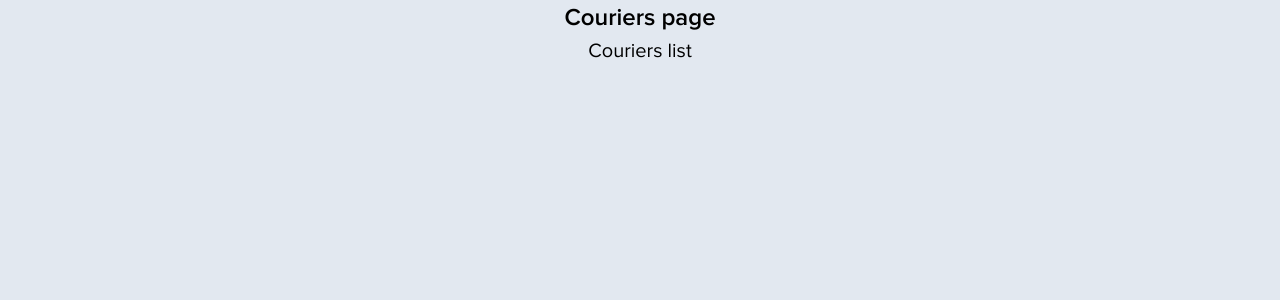
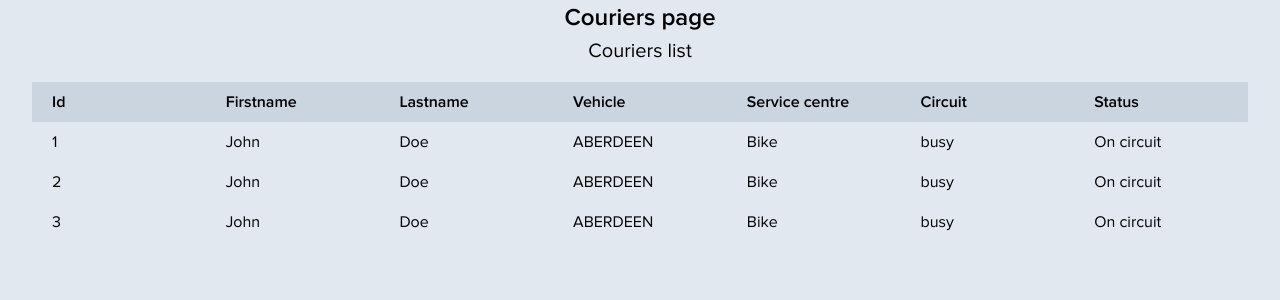
Before and after one commit to rkabaila/tailwind-workshop, a React (Create React App) app: page / in a window 1280 px wide. Shown: the top 300 px of the page. Built offline with nearby package versions, Linux system fonts and the light colour scheme.

Commit message:
added 3-rd task

```diff
--- a/src/App.tsx
+++ b/src/App.tsx
@@ -1,10 +1,81 @@
 import React from "react";
+
+const couriers = [
+  {
+    id: "1",
+    firstName: "John",
+    lastName: "Doe",
+    serviceCentre: "ABERDEEN",
+    vehicle: "Bike",
+    status: "busy",
+    circuit: "On circuit",
+  },
+  {
+    id: "2",
+    firstName: "John",
+    lastName: "Doe",
+    serviceCentre: "ABERDEEN",
+    vehicle: "Bike",
+    status: "busy",
+    circuit: "On circuit",
+  },
+  {
+    id: "3",
+    firstName: "John",
+    lastName: "Doe",
+    serviceCentre: "ABERDEEN",
+    vehicle: "Bike",
+    status: "busy",
+    circuit: "On circuit",
+  },
+];
+
+const Cell = ({
+  children,
+  className,
+}: {
+  children: string;
+  className?: string;
+}) => <h3 className={`py-2 px-5 w-1/7 ${className}`}>{children}</h3>;
+
+const headerCell = "py-2 px-5 w-1/7 font-bold";
 
 export const App = () => {
   return (
-    <div className="flex flex-col items-center mx-8">
-      <h1>Couriers page</h1>
-      <h2>Couriers list</h2>
+    <div className="flex flex-col items-stretch mx-8">
+      <h1 className="mx-auto">Couriers page</h1>
+      <h2 className="mx-auto mb-4">Couriers list</h2>
+      <div className="list-header">
+        <div className={headerCell}>Id</div>
+        <div className={headerCell}>Firstname</div>
+        <div className={headerCell}>Lastname</div>
+        <div className={headerCell}>Vehicle</div>
+        <div className={headerCell}>Service centre</div>
+        <div className={headerCell}>Circuit</div>
+        <div className={headerCell}>Status</div>
+      </div>
+      {couriers.map((courier) => {
+        const {
+          id,
+          firstName,
+          lastName,
+          serviceCentre,
+          vehicle,
+          status,
+          circuit,
+        } = courier;
+        return (
+          <div className="flex flex-row">
+            <Cell>{id}</Cell>
+            <Cell>{firstName}</Cell>
+            <Cell>{lastName}</Cell>
+            <Cell>{serviceCentre}</Cell>
+            <Cell>{vehicle}</Cell>
+            <Cell>{status}</Cell>
+            <Cell>{circuit}</Cell>
+          </div>
+        );
+      })}
     </div>
   );
 };
--- a/src/tailwind.css
+++ b/src/tailwind.css
@@ -19,4 +19,7 @@
   h2 {
     @apply text-xl;
   }
+  .list-header {
+    @apply flex flex-row bg-gray-400;
+  }
 }
--- a/tailwind.config.js
+++ b/tailwind.config.js
@@ -3,5 +3,8 @@ module.exports = {
     fontFamily: {
       proxima: ["Proxima Nova"],
     },
+    width: {
+      "1/7": "14.2857%",
+    },
   },
 };
```
Also changed, not shown: 1 other file (tests, documents, lock files or other folders).
